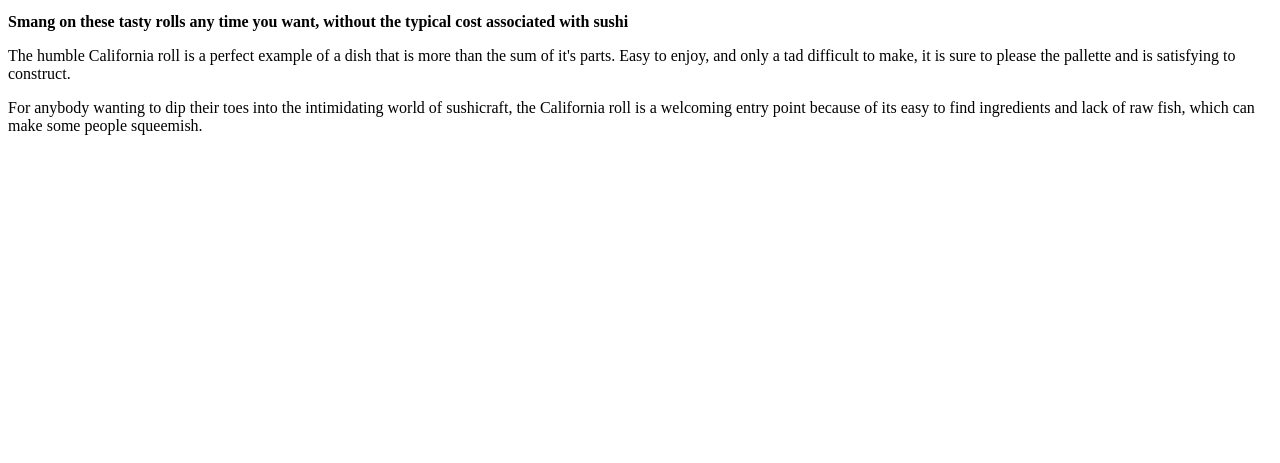
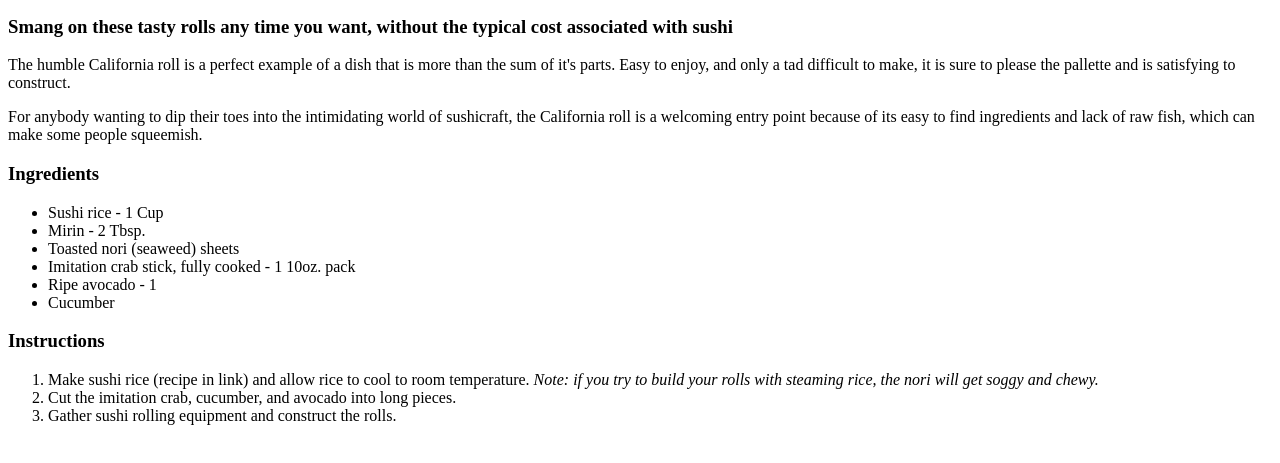
Before and after one commit to DipInThePool/odin-recipes, a plain HTML site: page recipes/california-roll.html in a window 1280 px wide. Shown: the part 101-564 px from the top of the page. Drawn offline with Linux system fonts and the light colour scheme.

Commit message:
Added ingredient lists and instrux

```diff
--- a/recipes/california-roll.html
+++ b/recipes/california-roll.html
@@ -7,8 +7,24 @@
 <body>
     <h1>California Roll</h1>
     <img src="../images/Simply-Recipes-California-Roll-LEAD-05-3c3a2fb4a9034e5c8cb34d6a24d9731e.jpg" alt="California rolls with crab salad on a white plate with soy sauce" style="width:500px;height:450px">
-    <p><strong>Smang on these tasty rolls any time you want, without the typical cost associated with sushi</strong></p>
-    <p>The humble California roll is a perfect example of a dish that is more than the sum of it's parts. Easy to enjoy, and only a tad difficult to make, it is sure to please the pallette and is satisfying to construct.</p>
-    <p>For anybody wanting to dip their toes into the intimidating world of sushicraft, the California roll is a welcoming entry point because of its easy to find ingredients and lack of raw fish, which can make some people squeemish.</p>
+    <h3>Smang on these tasty rolls any time you want, without the typical cost associated with sushi</h3>
+        <p>The humble California roll is a perfect example of a dish that is more than the sum of it's parts. Easy to enjoy, and only a tad difficult to make, it is sure to please the pallette and is satisfying to construct.</p>
+        <p>For anybody wanting to dip their toes into the intimidating world of sushicraft, the California roll is a welcoming entry point because of its easy to find ingredients and lack of raw fish, which can make some people squeemish.</p>
+    <h3>Ingredients</h3>
+        <ul>
+            <li>Sushi rice - 1 Cup</li>
+            <li>Mirin - 2 Tbsp.</li>
+            <li>Toasted nori (seaweed) sheets</li>
+            <li>Imitation crab stick, fully cooked - 1 10oz. pack</li>
+            <li>Ripe avocado - 1</li>
+            <li>Cucumber</li>
+        </ul>
+    <h3>Instructions</h3>
+        <ol>
+            <li>Make sushi rice (recipe in link) and allow rice to cool to room temperature. <em>Note: if you try to build your rolls with steaming rice, the nori will get soggy and chewy.</em></li>
+            <li>Cut the imitation crab, cucumber, and avocado into long pieces.</li>
+            <li>Gather sushi rolling equipment and construct the rolls.</li>
+        </ol>
+
 </body>
 </html>
```
Also changed, not shown: recipes/grilled-cheese.html (+17 -1 lines).
